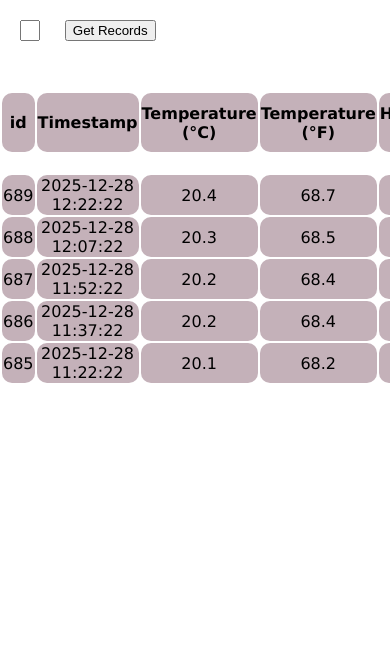
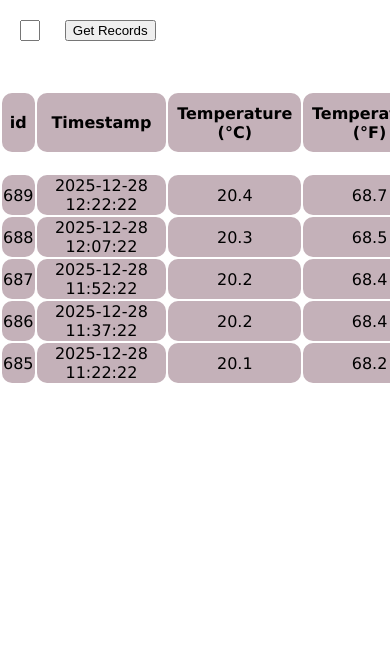
Before and after one commit to AadityaMukherjee2007/WeatherData, a Flask app: page /records in a window 390 px wide; the page is wider, and only the part inside the window is pictured. Shown: the part 96-751 px from the top of that part. Run offline with Flask 3, Linux system fonts and the light colour scheme; data comes from the database, SQL or seed files in the repository.

Commit message:
responsive table design implemented

```diff
--- a/dashboard/static/styles.css
+++ b/dashboard/static/styles.css
@@ -111,8 +111,17 @@ footer {
     margin: 20px;
 }
 
+#table-wrapper {
+    width: 100%;
+    overflow-x: auto;
+    -webkit-overflow-scrolling: touch;
+}
+
 #record-table {
     margin: 30px 0;
+    width: 100%;
+    min-width: 900px;
+    /* border-collapse: collapse; */
 
     td, th {
         text-align: center;
--- a/dashboard/templates/recordData.html
+++ b/dashboard/templates/recordData.html
@@ -8,7 +8,9 @@
         <input type="submit" value="Get Records">
     </form>
 
-    <table id="record-table"></table>
+    <div id="table-wrapper">
+        <table id="record-table"></table>
+    </div>
 
     <script src="{{ url_for('static', filename='records.js') }}"></script>
 {% endblock %}
```
